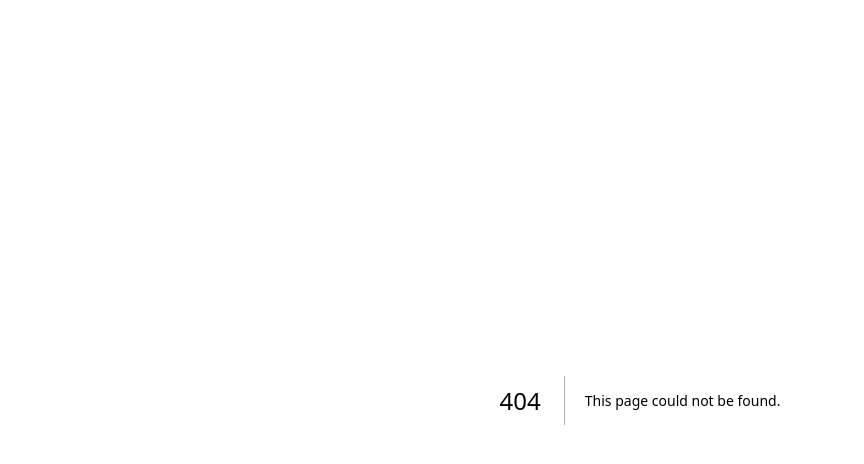
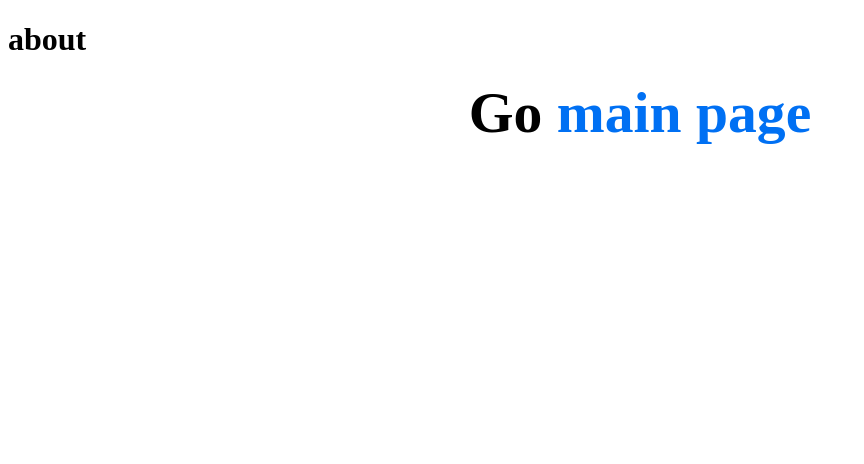
Before and after one commit to mehmetakifakkus/nextjs-sample-blog, a Next.js app: page /about in a window 1280 px wide. Before the commit this address had no page. Shown: the top 464 px of the page, without its empty margins (0-864 px from the left). Built offline with nearby package versions, Linux system fonts and the light colour scheme.

Commit message:
Add about page

```diff
--- /dev/null
+++ b/pages/about.tsx
@@ -0,0 +1,15 @@
+import Link from 'next/link'
+import React from 'react'
+import styles from '../styles/Home.module.css';
+
+
+export default function about() {
+  return (
+    <>
+      <h1>about</h1>
+      <h1 className={styles.title}>
+        Go <Link href="/">main page</Link>
+      </h1>
+    </>
+  )
+}
```
